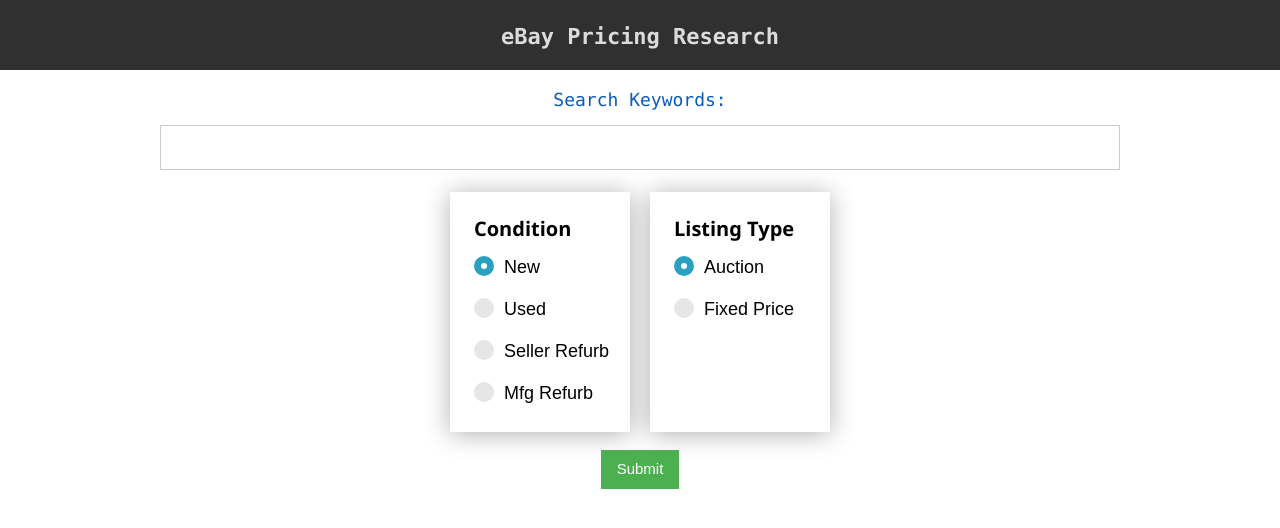
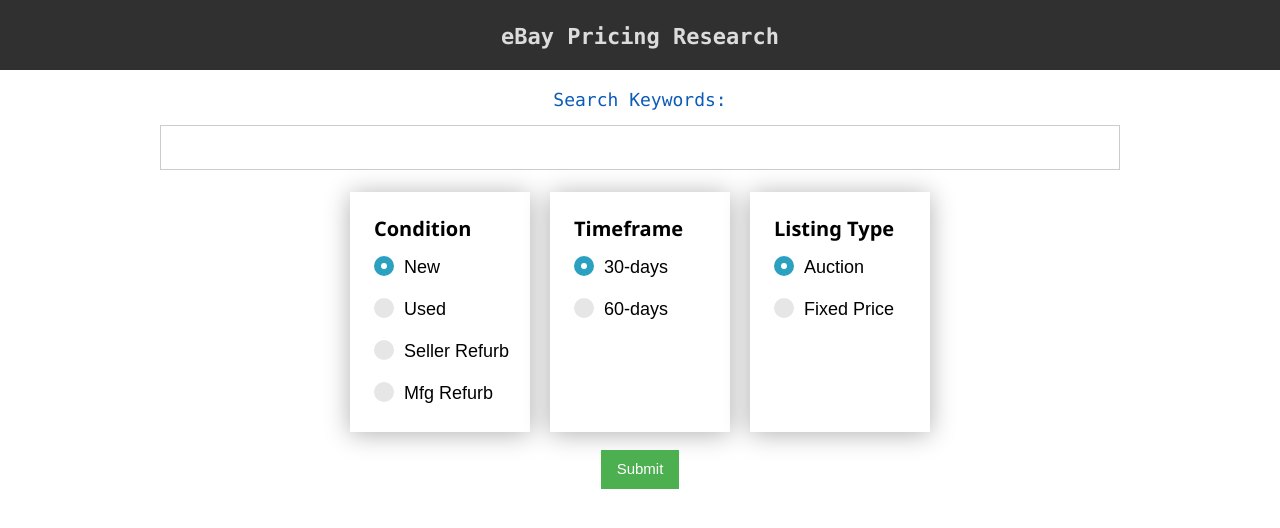
Before and after one commit to aflansburg/ebay-react, a React (Create React App) app: page / in a window 1280 px wide. Shown: the top 528 px of the page. Built offline with nearby package versions, Linux system fonts and the light colour scheme.

Commit message:
addition of timeframe option

```diff
--- a/package.json
+++ b/package.json
@@ -6,6 +6,7 @@
     "@types/react": "^16.3.14",
     "axios": "^0.16.2",
     "cors-anywhere": "^0.4.1",
+    "outliers": "0.0.3",
     "react": "^15.6.2",
     "react-dom": "^15.6.2",
     "react-scripts": "1.0.13",
--- a/src/App.css
+++ b/src/App.css
@@ -108,7 +108,7 @@
     font-weight: bold;
 }
 
-.left-grp, .right-grp {
+.left-grp, .mid-grp, .right-grp {
     display: inline-block;
 }
 
--- a/src/App.js
+++ b/src/App.js
@@ -22,7 +22,8 @@
 const initialState = {
     keywords: localStorage.getItem('Keywords') || '',
     selectedOption: localStorage.getItem('SelectedOption') || 'New',
-    selectedType: localStorage.getItem('SelectedType') || 'Auction'
+    selectedType: localStorage.getItem('SelectedType') || 'Auction',
+    timeframe: localStorage.getItem('Timeframe') || '30',
 };
 
 class NameForm extends Component {
@@ -34,6 +35,7 @@
     this.handleConditionRadioChange = this.handleConditionRadioChange.bind(this);
     this.handleTypeRadioChange = this.handleTypeRadioChange.bind(this);
     this.handleSubmit = this.handleSubmit.bind(this);
+    this.handleTimeframeRadioChange = this.handleTimeframeRadioChange.bind(this);
   }
   handleInputChange(event){
     this.setState({keywords: event.target.value});
@@ -46,6 +48,10 @@
   handleTypeRadioChange(event){
       this.setState({selectedType: event.target.value});
       localStorage.setItem('SelectedType', event.target.value);
+  }
+  handleTimeframeRadioChange(event){
+    this.setState({timeframe: event.target.value});
+    localStorage.setItem('Timeframe', event.target.value);
   }
   handleSubmit(event){
     ReactDOM.render(
@@ -75,8 +81,9 @@
     let keywords = this.state.keywords;
     let condition = this.state.selectedOption;
     let listingType = this.state.selectedType;
+    let timeframe = this.state.timeframe;
 
-    let items = dh.thisDataHelper.getResults(keywords, 30, condition, listingType);
+    let items = dh.thisDataHelper.getResults(keywords, timeframe, condition, listingType);
     items
         .then(response => {
           if (response){
@@ -185,6 +192,21 @@
             </label>
           </div>
           </div>
+          <div className ="mid-grp">
+          <div className="control-group">
+            <h4>Timeframe</h4>
+            <label className="control control--radio">30-days
+              <input type ="radio" name="timeframe" value='30' checked={this.state.timeframe === '30'}
+                onChange={this.handleTimeframeRadioChange} />
+                <div className="control__indicator"></div>
+            </label>
+            <label className="control control--radio">60-days
+              <input type ="radio" name="timeframe" value='60' checked={this.state.timeframe === '60'}
+                onChange={this.handleTimeframeRadioChange} />
+                <div className="control__indicator"></div>
+            </label>
+          </div>
+          </div>
           <div className="right-grp">
           <div className="control-group">
             <h4>Listing Type</h4>
--- a/src/data-helper.js
+++ b/src/data-helper.js
@@ -1,5 +1,6 @@
 import * as g from './get-completed-auctions';
 import * as f from './get-completed-fixed';
+let outliers = require('outliers');
 
 let analysis = {};
 let options = {
@@ -11,11 +12,11 @@
   name: 'dataHelper',
   getResults: function (keywords, days, condition, listingType) {
     // limit search to 30 days for relevancy and expediency
-    if (days > 30){
-      console.log(`Timeframe of ${days} days exceeds` +
-      `threshold for useful data return, setting to 30 days.`);
-      days = 30;
-    }
+    // if (days > 30){
+    //   console.log(`Timeframe of ${days} days exceeds` +
+    //   `threshold for useful data return, setting to 30 days.`);
+    //   days = 30;
+    // }
 
     let results = filteredResults(keywords, days, condition, listingType)
         .then(items => {
@@ -34,15 +35,32 @@
   },
   returnAnalysis: (items) => {
 
-    let total = 0;
     if (items === undefined){
       analysis.results = 'No items returned -- try different keywords'
       return analysis
     }
-    items.map(item => {
+    let validatedSets = [];
+
+    items.forEach(item => {
       let itemPrice = Number(parseFloat(item.sellingStatus[0].convertedCurrentPrice[0].__value__).toFixed(2));
-      total += itemPrice
+      // omit titles with the word lot - price is not added to totalx`
+      if (!item.title[0].toLowerCase().includes('lot')){
+        validatedSets.push({title: item.title[0], price: itemPrice})
+      }
     });
+    console.log(validatedSets.length);
+    let trimmedPrices = validatedSets.filter(outliers('price'));
+    console.log(trimmedPrices.length);
+
+    const getTotal = (items, prop) => {
+      return items.reduce( (a, b) =>{
+        return a + b[prop];
+      }, 0);
+    };
+
+    let total = getTotal(trimmedPrices, 'price');
+    // let total = validatedSets.reduce((sum, x,)=> sum + x);
+
     let mean = total/items.length;
 
     analysis.averagePrice = Number(parseFloat(mean).toFixed(2));
--- a/src/get-completed-fixed.js
+++ b/src/get-completed-fixed.js
@@ -46,7 +46,7 @@
     baseUri = baseUri + timeframe + conditionFilter + "&keywords=";
     keywords = keywords.replace(/ /g, '%20');
     let uri = baseUri + keywords;
-    console.log(`URI: ${uri}`);
+    // console.log(`URI: ${uri}`);
     let responses = async() => {
         const returnedItems = initialApiCall(uri)
             .then(response => {
@@ -75,7 +75,7 @@
 
 function setTimeframe(days){
     let timeframe = new Date();
-    timeframe.setDate((timeframe.getDate() - days));
+    timeframe.setDate((timeframe.getDate() - parseInt(days)));
     // console.log(`Searching eBay sales back to: ${timeframe.toLocaleString('en-US')}`);
     timeframe = timeframe.toISOString();
     return timeframe;
```
Also changed, not shown: 1 other file (tests, documents, lock files or other folders).
